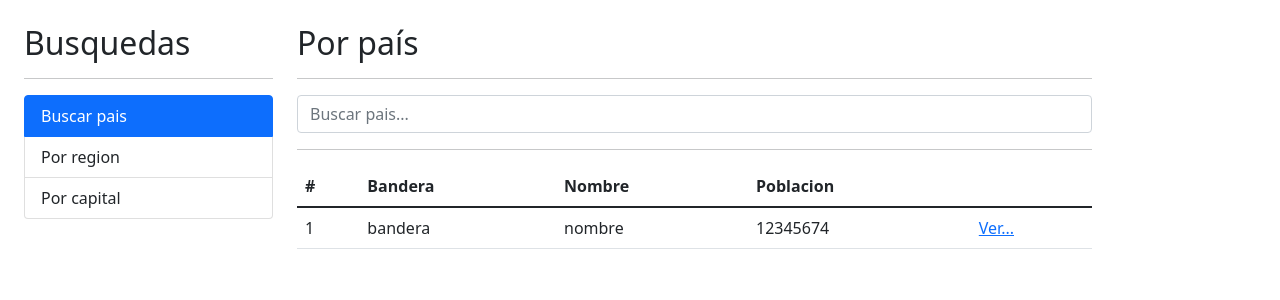
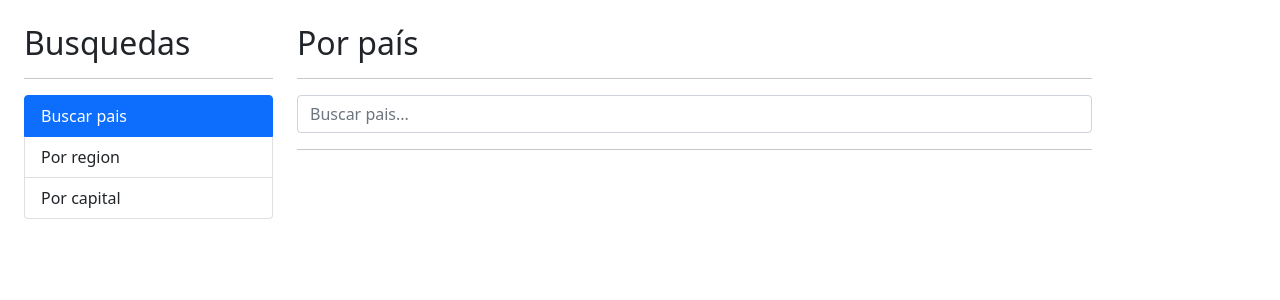
Before and after one commit to EmanuelAl/Angular, an Angular app in the folder paisesApp/: page / in a window 1280 px wide. Shown: the top 300 px of the page. Built offline with nearby package versions, Linux system fonts and the light colour scheme.

Commit message:
llenar la tabla de paises al hacer la busqueda

```diff
--- a/paisesApp/src/app/pais/interfaces/pais.interface.ts
+++ b/paisesApp/src/app/pais/interfaces/pais.interface.ts
@@ -78,11 +78,11 @@ export interface Translations {
 // Converts JSON strings to/from your types
 // and asserts the results of JSON.parse at runtime
 export class Convert {
-    public static toRESTCountriesResponse(json: string): RESTCountriesResponse[] {
+    public static toRESTCountriesResponse(json: string): Country[] {
         return cast(JSON.parse(json), a(r("RESTCountriesResponse")));
     }
 
-    public static rESTCountriesResponseToJson(value: RESTCountriesResponse[]): string {
+    public static rESTCountriesResponseToJson(value: Country[]): string {
         return JSON.stringify(uncast(value, a(r("RESTCountriesResponse"))), null, 2);
     }
 }
--- a/paisesApp/src/app/pais/pages/por-pais/por-pais.component.html
+++ b/paisesApp/src/app/pais/pages/por-pais/por-pais.component.html
@@ -21,7 +21,7 @@
     No se encontró nada con el término {{ termino }}
 </div>
 
-<div  *ngIf="!hayError" class="row">
+<div  *ngIf="paises.length > 0" class="row">
     <div class="col">
 
         <table class="table table-hover">
@@ -35,13 +35,15 @@
                 </tr>
             </thead>
             <tbody>
-                <tr>
-                    <td>1</td>
-                    <td>bandera</td>
-                    <td>nombre</td>
-                    <td>12345674</td>
+                <tr *ngFor="let pais of paises; let i = index">
+                    <td>{{ i + 1}}</td>
                     <td>
-                        <a href="/pais/cri">Ver...</a>
+                        <img [src]="pais.flag" alt="" class="small-flag ">
+                    </td>
+                    <td>{{pais.name}}</td>
+                    <td>{{pais.population | number}}</td>
+                    <td>
+                        <a [routerLink]="[ '/pais', pais.alpha2Code]">Ver...</a>
                     </td>
                 </tr>
             </tbody>
--- a/paisesApp/src/app/pais/pages/por-pais/por-pais.component.ts
+++ b/paisesApp/src/app/pais/pages/por-pais/por-pais.component.ts
@@ -1,5 +1,6 @@
 import { Component } from '@angular/core';
 import { PaisService } from '../../services/pais.service';
+import { Country } from '../../interfaces/pais.interface';
 
 @Component({
   selector: 'app-por-pais',
@@ -10,6 +11,7 @@ import { PaisService } from '../../services/pais.service';
 export class PorPaisComponent {
   termino: string = '';
   hayError: boolean = false;
+  paises: Country[] = [];
 
   constructor(private paisService: PaisService) { }
 
@@ -20,10 +22,12 @@ export class PorPaisComponent {
     this.paisService.buscarPais(this.termino).subscribe(
       (paises) => {
         console.log(paises);
+        this.paises = paises;
       },(err) => {
         // console.log('Error');
         // console.info(err);
         this.hayError = true;
+        this.paises = [];
       });
 
   }
--- a/paisesApp/src/app/pais/pais.module.ts
+++ b/paisesApp/src/app/pais/pais.module.ts
@@ -1,6 +1,7 @@
 import { NgModule } from '@angular/core';
 import { CommonModule } from '@angular/common';
 import { FormsModule } from '@angular/forms';
+import { RouterModule } from '@angular/router';
 
 import { PorCapitalComponent } from './pages/por-capital/por-capital.component';
 import { PorPaisComponent } from './pages/por-pais/por-pais.component';
@@ -25,7 +26,8 @@ import { VerPaisComponent } from './pages/ver-pais/ver-pais.component';
   ],
   imports: [
     CommonModule,
-    FormsModule
+    FormsModule,
+    RouterModule
   ]
 })
 export class PaisModule { }
--- a/paisesApp/src/styles.css
+++ b/paisesApp/src/styles.css
@@ -1 +1,3 @@
-/* You can add global styles to this file, and also import other style files */
+.small-flag {
+    width: 50px;
+}
```
